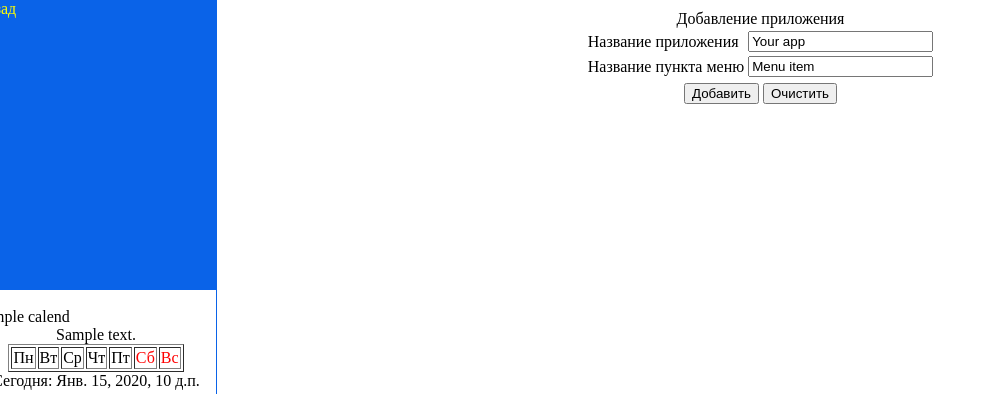
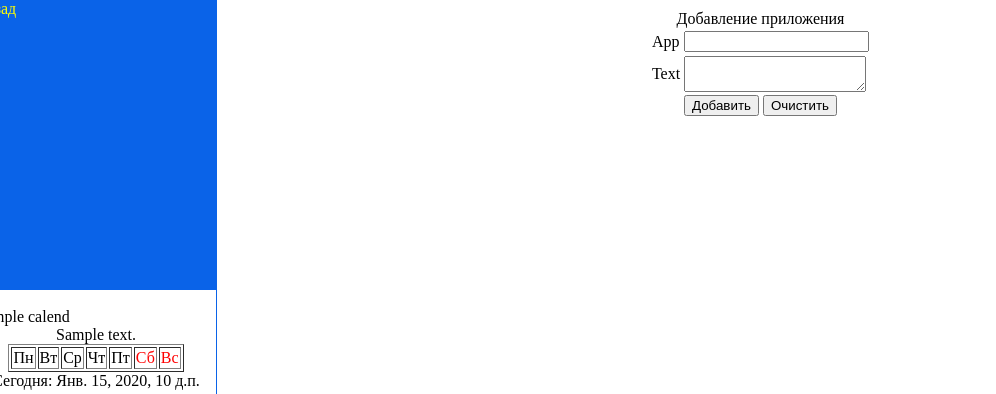
Before and after one commit to Pingvin8830/VNSR, a Django app: template VNSR/templates/menu/add_app.html in a window 1280 px wide. Shown: the part 73-467 px from the top of the page, without its empty margins (0-996 px from the left). Run offline with Django 3.2, Linux system fonts and the light colour scheme; the template is opened without the code that fills it: most values are stand-ins (such as "Sample title", 1, 10 or a date in 2020); form fields are guessed from the names that the template uses.

Commit message:
Переделываем шаблон добавления приложений под формы модели

```diff
--- a/VNSR/templates/menu/add_app.html
+++ b/VNSR/templates/menu/add_app.html
@@ -13,31 +13,23 @@
         <caption>Добавление приложения</caption>
         <tr>
           <td>
-						Название приложения
+            {{ form.app.label }}
           </td>
           <td>
-						<input type="text" maxlength="20" name="app" value="Your app">
+            {{ form.app }}
           </td>
         </tr>
         <tr>
           <td>
-						Название пункта меню
+            {{ form.text.label }}
           </td>
           <td>
-						<input type="text" maxlength="20" name="text" value="Menu item">
+            {{ form.text }}
           </td>
         </tr>
       </table>
-			<table>
-				<tr>
-					<td>
       <input type="submit" value="Добавить">
-					</td>
-					<td>
       <input type="reset" value="Очистить">
-					</td>
-				</tr>
-			</table>
     </form>
   </center>
 {% endblock %}
```
Lines whose indentation alone changed are shown as unchanged.
